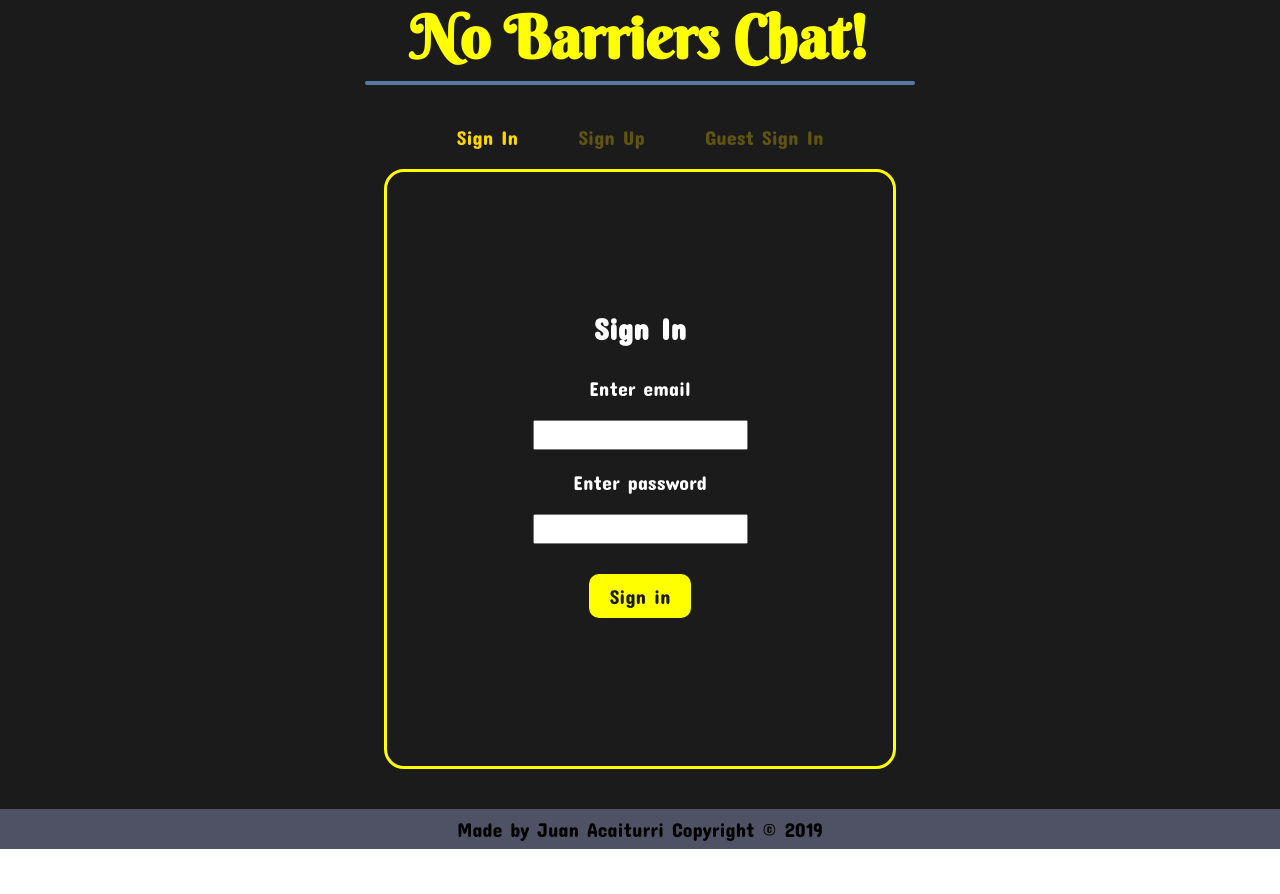
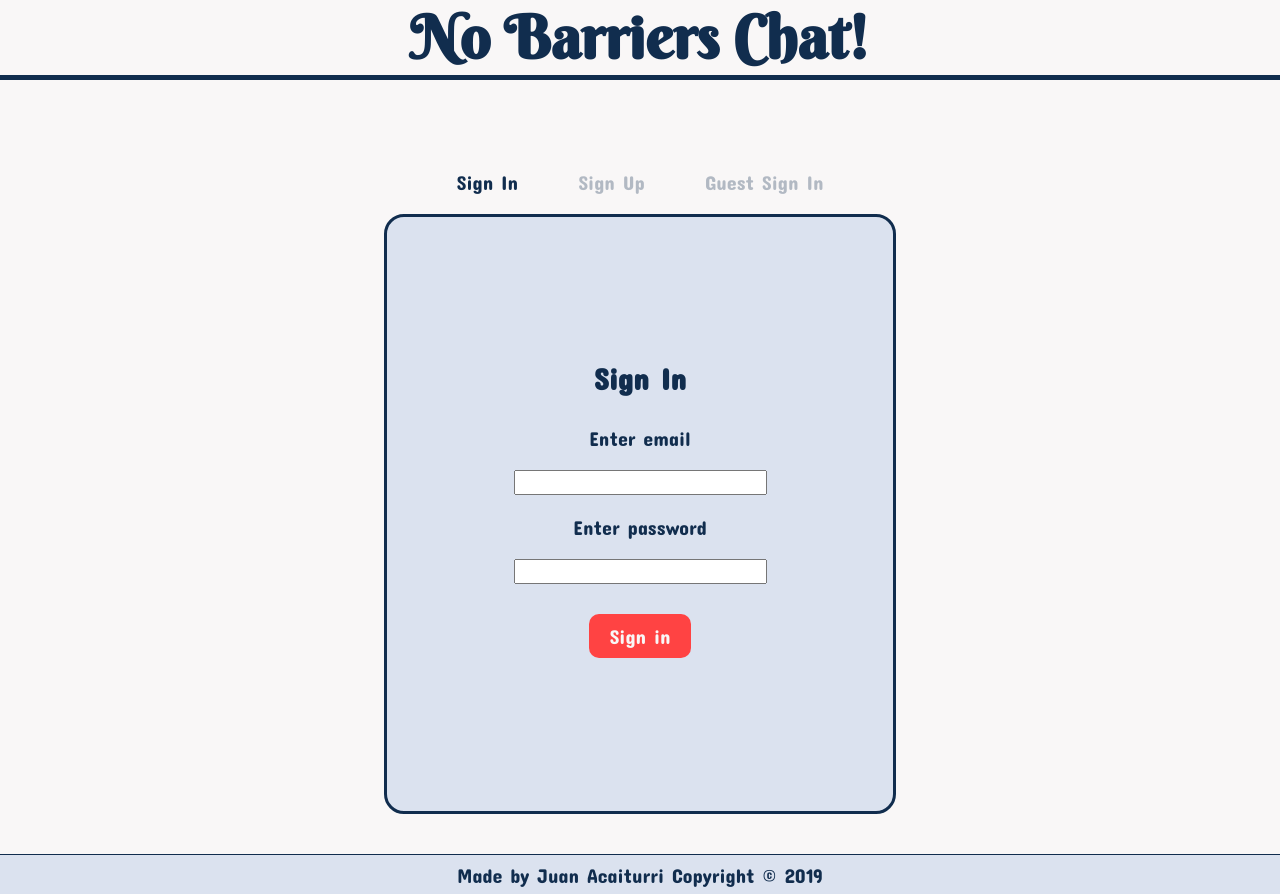
Before and after one commit to jjacaitu/noBarrierChat, a React (Create React App) app: page / in a window 1280 px wide. Before the commit the page ends 849 px from the top, so only its background shows below. Built offline with nearby package versions, Linux system fonts and the light colour scheme; no server answers; a web font is replaced by a local one.

Commit message:
styling and fixed error alert

```diff
--- a/public/index.html
+++ b/public/index.html
@@ -12,6 +12,7 @@
     <link
       href="https://fonts.googleapis.com/css?family=Audiowide|Berkshire+Swash|Concert+One|Fredericka+the+Great|Fugaz+One|Rye&display=swap"
       rel="stylesheet">
+      <script src="https://kit.fontawesome.com/d6f0115eb5.js" crossorigin="anonymous"></script>
     <link rel="apple-touch-icon" href="logo192.png" />
     <!--
       manifest.json provides metadata used when your web app is installed on a
--- a/src/App.css
+++ b/src/App.css
@@ -12,7 +12,8 @@ html {
 
 body {
   font-family: 'Concert One', cursive;
-  /* color: white; */
+  color: #112d4e;
+  background-color: #f9f7f7;
 }
 
 ul {
@@ -31,7 +32,10 @@ img {
 
 input, select {
   margin: 20px;
-  text-align: center;
+  font-size: 0.8rem;
+  width: 50%;
+  padding-left: 10px;
+
 }
 
 button {
@@ -47,7 +51,7 @@ button {
 header {
   display: flex;
   /* background-color: rgb(20, 26, 119); */
-  background-color: rgb(27, 27, 27);
+  background-color: #f9f7f7;
   /* color: #547aa5; */
   justify-content: center;
   align-items: center;
@@ -55,18 +59,21 @@ header {
   /* padding-bottom: 20px; */
   min-height: 7vh;
   color: white;
+  border-bottom: solid 5px #112d4e;
+  margin-bottom: 40px;
 }
 
 nav {
   width: 100%;
   display: flex;
+  color: #112d4e;
   justify-content: space-around;
 }
 
 h1 {
   font-size: 3rem;
   position: relative;
-  color: #ff0;
+  color: #112d4e;
   z-index: 1;
 
 
@@ -84,7 +91,7 @@ h1 {
 
 }
 
-h1:after{
+/* h1:after{
   content: "";
   position: absolute;
   background-color: #547aa5;
@@ -94,13 +101,14 @@ h1:after{
   left: -10%;
   bottom: -10px;
   z-index: -1;
-}
+} */
 
 main {
-  background-color: rgb(27, 27, 27);
+  background-color: #f9f7f7;
   color: white;
   min-height: 88vh;
   padding-bottom: 40px;
+
 }
 
 h2 {
@@ -131,7 +139,7 @@ h2 {
 
 .optionsButtons button {
   background-color: transparent;
-  color: gold;
+  color: #112d4e;
   border: none;
 }
 
@@ -149,11 +157,12 @@ h2 {
   width: 40%;
   text-align: center;
   min-height: 75vh;
-  background-color: rgb(27, 27, 27);
+  background-color: #dbe2ef;
   color: white;
   /* padding-bottom: 50px; */
-  border: solid 3px #ff0;
+  border: solid 3px #112d4e;
   border-radius: 20px;
+  color: #112d4e;
 }
 
 .signIn {
@@ -189,8 +198,12 @@ h2 {
   flex-direction: column;
   width:25%;
   padding: 20px;
-  background-color: rgb(27, 27, 27);
+  background-color: #dbe2ef;
+
+  border: solid 5px #112d4e;
   align-items: center;
+  color: #112d4e;
+  border-radius: 20px;
 }
 
 .addFriendBar {
@@ -199,11 +212,7 @@ h2 {
 
 }
 
-.addFriendBar button {
-  color: rgb(27, 27, 27);
 
-
-}
 
 .friendButton {
 
@@ -213,7 +222,7 @@ h2 {
   padding: 10px;
   background-color: white;
   border-radius: 20px;
-  color: rgb(27, 27, 27);
+  color: #112d4e;
 
 }
 
@@ -235,7 +244,7 @@ h2 {
 .deleteButton {
   width:100%;
   font-size: 2rem;
-  color: red;
+  color: #ff4343;
   padding: 0px;
 }
 
@@ -245,11 +254,12 @@ h2 {
   flex-direction: column;
   /* justify-content: center; */
   align-items: center;
-  background-color: white;
+  background-color: #f9f7f7;
 }
 
 .messagesAndTextContainer h2 {
-  background-color: rgb(27, 27, 27);
+
+  color: #112d4e;
 }
 
 .recentMessagesDiv {
@@ -257,8 +267,32 @@ h2 {
   border-radius: 20px;
 }
 
+.chatHeader {
+  display: flex;
+  justify-content: start;
+  align-items: center;
+  background-color: #3f72af;
+  padding: 10px;
+  border-bottom: #112d4e solid 5px;
+
+}
+
+.chatHeader h2 {
+  padding: 0;
+  padding-left: 10px;
+  color:#f9f7f7;
+
+}
+
+.chatHeader img {
+  width: 10%;
+  border-radius: 50%;
+  padding: 5px;
+
+}
+
 .recentMessages {
-  border: solid rgb(22, 0, 102) 4px;
+  border: solid #112d4e 4px;
   width: 100%;
   height: 100%;
   height: 60vh;
@@ -276,31 +310,39 @@ h2 {
   display: flex;
   width: 60%;
   height: 15%;
-  background-color: slategrey;
+  justify-content: center;
+  align-items: center;
+  background-color: #f9f7f7;
+  border-radius: 20px;
+  border: solid 5px #112d4e;
+  margin-top: 20px;
 }
 
 textarea {
-  width: 75%;
-  border: solid 4px rgb(22, 0, 102);
-  /* border-radius: 30px; */
+  height: 70%;
+  /* border: solid 4px rgb(22, 0, 102); */
+  border: none;
+  border-radius: 15px;
   background-color: white;
   resize: none;
+  width: 60%;
 
 }
 
 textarea:disabled {
-  background-color: grey;
+  background-color: #dbe2ef;
 }
 
 .chatForm button {
   width: 25%;
-  color: rgb(27, 27, 27);
+  margin-left: 20px;
+
   /* border-radius: 30px; */
 }
 
 .submitButton {
-  background-color: #ff0;
-  color: rgb(27, 27, 27);
+  background-color: #ff4343;
+  color: #f9f7f7;
 
 }
 
@@ -313,13 +355,13 @@ textarea:disabled {
 
 .sent {
 align-self: end;
-background-color: rgb(179, 240, 179);
+background-color: rgb(97, 145, 97);
 
 }
 
 .recieved {
   align-self: start;
-  background-color: lightgoldenrodyellow;
+  background-color: rgb(39, 78, 128);
 
 }
 
@@ -362,7 +404,8 @@ footer {
   text-align: center;
   /* background-color: rgb(27, 27, 27); */
   /* color: #4f5165; */
-  background-color: #4f5165;
+  background-color: #dbe2ef;
+  border-top: solid 1px #112d4e;
   display: flex;
   align-items: center;
   justify-content: center;
--- a/src/App.js
+++ b/src/App.js
@@ -23,7 +23,8 @@ class App extends Component {
       language: null,
       verified: null,
       alert: false,
-      optionSelected: "signIn"
+      optionSelected: "signIn",
+      friendsVisible: false
     }
   }
 
@@ -97,17 +98,29 @@ class App extends Component {
     })
   }
 
+  seeFriendList = () => {
+    console.log(this.state.friendsVisible)
+    this.state.friendsVisible
+      ?
+      this.setState({
+        friendsVisible: false
+      })
+      :
+      this.setState({
+        friendsVisible: true
+      })
+  }
+
   render() {
 
     return (
 
       <div>
-        <Header signedIn={this.state.signedIn} />
+        <Header signedIn={this.state.signedIn} friendListAppear={this.seeFriendList} />
         <main>
           {this.state.signedIn
             ?
-
-            <ChatPage userId={this.state.userId} name={this.state.name} language={this.state.language}/>
+            <ChatPage userId={this.state.userId} name={this.state.name} language={this.state.language} friendsVisible={this.state.friendsVisible}/>
             :
             <div className="options">
               {this.state.alert
--- a/src/ChatPage.js
+++ b/src/ChatPage.js
@@ -117,6 +117,7 @@ class ChatPage extends Component {
         });
     }
 
+
     render() {
         return (
             <div>
@@ -144,12 +145,8 @@ class ChatPage extends Component {
                         </ul>
                     </div>
                     <div className="messagesAndTextContainer">
-                        <h2>{this.state.chattingWithName
-                            ?
-                            `Chat between ${this.props.name} and ${this.state.chattingWithName}`
-                            :
-                            `Hi ${this.props.name}! Start chatting without worrying about language barrier! `}</h2>
-                        <RecentMessages messages={this.state.messages} />
+                        <h2>{`Hi ${this.props.name}! Start chatting without worrying about language barrier! `}</h2>
+                        <RecentMessages messages={this.state.messages} chattingWith={this.state.chattingWithName} />
                         <ChatForm  language={this.state.language} sender={this.state.userId} reciever={this.state.chattingWithUid} nickname={this.state.userNickname}/>
                     </div>
 
--- a/src/FriendSelector.js
+++ b/src/FriendSelector.js
@@ -25,7 +25,7 @@ function FriendSelector(props) {
             }
                 <p>{props.name}</p>
             </button>
-            <button className="deleteButton" onClick={deleteConversation} value={props.index}>-</button>
+            <button className="deleteButton" onClick={deleteConversation} value={props.index}><i className="fas fa-trash-alt"></i></button>
 
         </li>
     )
--- a/src/RecentMessages.js
+++ b/src/RecentMessages.js
@@ -1,10 +1,16 @@
 import React from "react";
+import noImage from "./noImage.png"
 
 
 function RecentMessages(props) {
     return (
         <div className="recentMessagesDiv">
+
             <ul className="recentMessages">
+                <div className="chatHeader">
+                    <img src={noImage} alt=""/>
+                    <h2>{props.chattingWith}</h2>
+                </div>
                 {
                     props.messages.map((message, index) => {
                         return (
--- a/src/TextArea.js
+++ b/src/TextArea.js
@@ -3,7 +3,7 @@ import React from "react";
 
 function TextArea() {
     return (
-        <textarea name="" id="" cols="30" rows="10" required></textarea>
+        <textarea name="" id="" cols="30" rows="4" required></textarea>
     )
 }
 
--- a/src/translate.js
+++ b/src/translate.js
@@ -24,7 +24,7 @@ function translate(text,sender,reciever,nickname) {
             const translation = data.data.text.join("");
             const dbRef = firebase.database().ref(`${reciever}/chats/${sender}/messages`);
             const translatedMessage = {
-                "message": text,
+                "message": translation,
                 "type": "recieved",
                 "time": Date(Date.now().toString()).split(" GMT").splice(1, 1)
             }
```
Also changed, not shown: src/AddFriendButton.js (+14 -4 lines), src/Header.js (+6 -1 lines).
